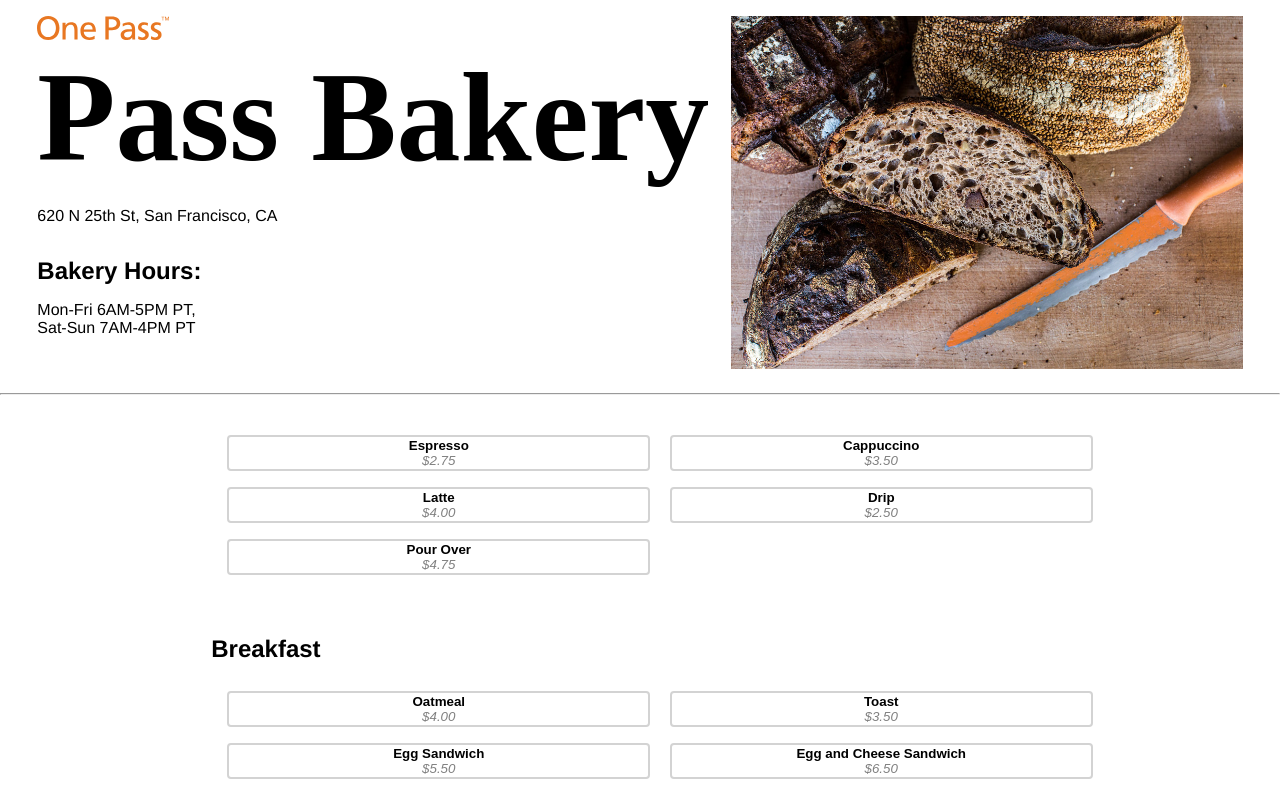
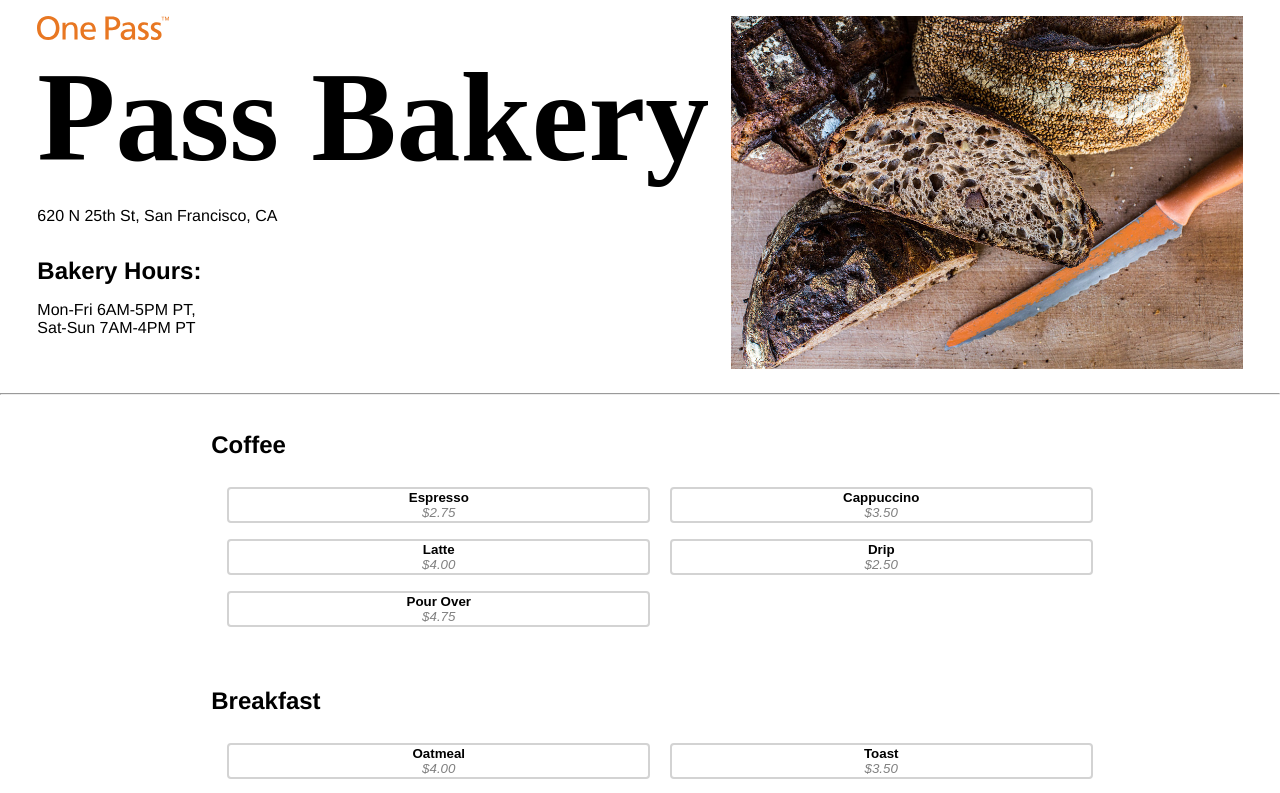
Before and after one commit to aalvarez11/pass-bakery-fe, a React (Create React App) app in the folder pass-bakery-fe/: page / in a window 1280 px wide. Shown: the top 793 px of the page. Built offline with nearby package versions, Linux system fonts and the light colour scheme; a web font is replaced by a local one.

Commit message:
begin implementing helpers

```diff
--- a/pass-bakery-fe/src/components/CoffeeList.jsx
+++ b/pass-bakery-fe/src/components/CoffeeList.jsx
@@ -1,6 +1,17 @@
+import menuHelpers from '../helpers/menuHelpers.jsx';
+
 function CoffeeList() {
+
+    //menuHelpers.testPrint();
+
+    // index for coffee in menuData's menu array is 0
+    const coffeeSection = menuHelpers.getSection(0);
+    console.log(coffeeSection);
+
     return(
-        <ul>
+        <>
+            <h2 id="menu-title">Coffee</h2>
+            <ul>
                 <li>
                     <button name="espresso">
                         <span id="button-title">Espresso</span><br/>
@@ -32,6 +43,7 @@ function CoffeeList() {
                     </button>
                 </li>
             </ul>
+        </>
     );
 }
 
```
